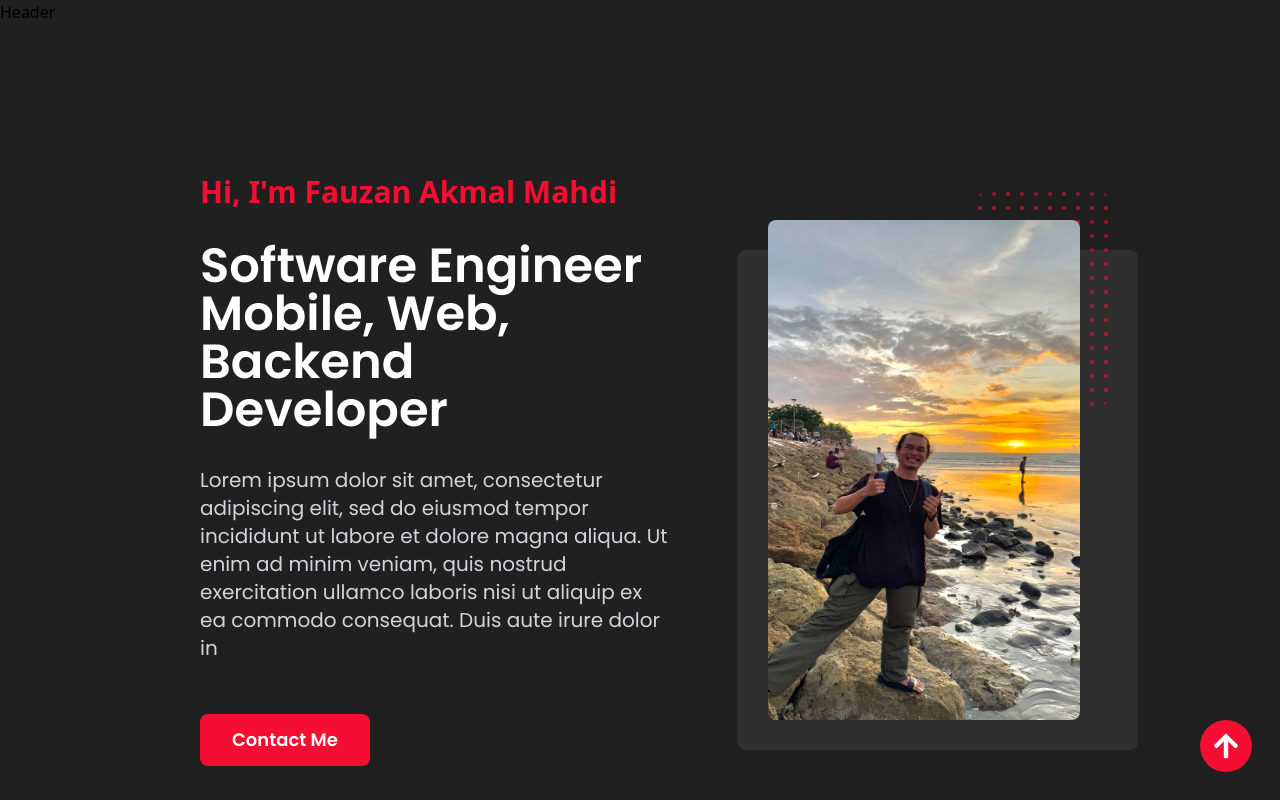
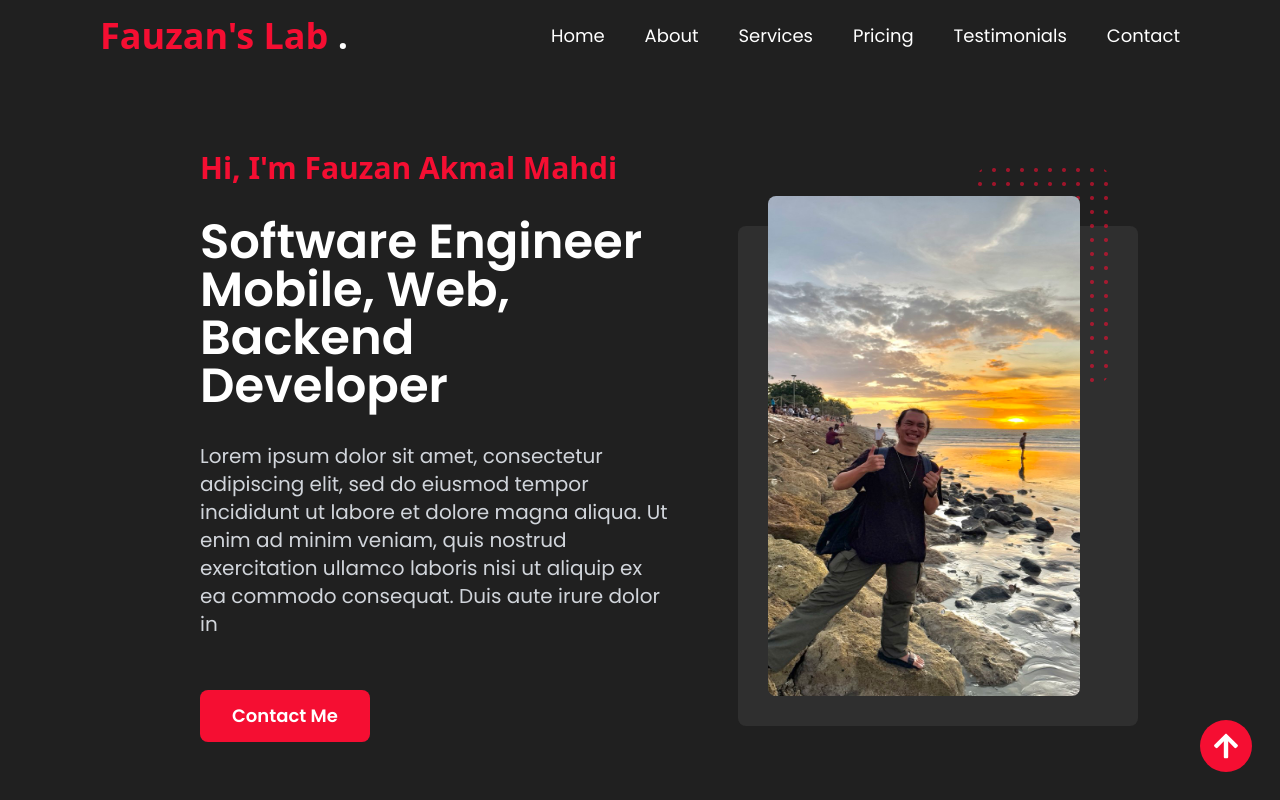
Before and after one commit to ozaenzenzen/reactjs_template_4, a React (Vite) app: page / in a window 1280 px wide. Shown: the top 800 px of the page. Built offline with nearby package versions, Linux system fonts and the light colour scheme.

Commit message:
update header: unfinished bug found

```diff
--- a/src/sections/Header.jsx
+++ b/src/sections/Header.jsx
@@ -1,7 +1,95 @@
-import React from "react";
+import React, { useEffect, useState } from "react";
+import { Link } from "react-scroll";
+import { IoCloseSharp } from "react-icons/io5";
+import { FaBars } from "react-icons/fa";
 
 const Header = () => {
-  return <div>Header</div>;
+  const [menuOpen, setMenuOpen] = useState(false);
+  const menuLink = [
+    { name: "Home", to: "home" },
+    { name: "About", to: "about" },
+    { name: "Services", to: "services" },
+    { name: "Pricing", to: "pricing" },
+    { name: "Testimonials", to: "testimonials" },
+    { name: "Contact", to: "contact" },
+  ];
+
+  useEffect(() => {
+    if (menuOpen) {
+      document.body.classList.add("overflow-hidden");
+    } else {
+      document.body.classList.remove("overflow-hidden");
+    }
+    return () => {
+      document.body.classList.remove("overflow-hidden");
+    };
+  }, [menuOpen]);
+  return (
+    <header className="bg-themeblack py-4 lg:px-[100px] px-7 fixed top-0 left-0 w-full z-50">
+      <div className="flex justify-between items-center">
+        <div className="text-themered font-bold text-left text-4xl">
+          Fauzan's Lab <span className="text-white">.</span>
+        </div>
+        <button
+          className="text-white text-2xl md:hidden"
+          onClick={() => setMenuOpen(!menuOpen)}
+        >
+          {menuOpen ? <IoCloseSharp /> : <FaBars />}
+        </button>
+
+        <nav className="hidden md:block">
+          <ul className="flex space-x-10 text-lg font-poppins text-white">
+            {menuLink.map((item, index) => (
+              <li key={item.to}>
+                <Link
+                  to={item.to}
+                  smooth={true}
+                  duration={500}
+                  className={`cursor-pointer ${
+                    Link.name === "Home"
+                      ? "text-themered"
+                      : "hover:text-themered transition-colors"
+                  }`}
+                >
+                  {item.name}
+                </Link>
+              </li>
+            ))}
+          </ul>
+        </nav>
+
+        <div
+          className={`fixed top-0 left-0 h-full w-full bg-black text-white transform ${
+            menuOpen ? "translate-x-0" : "-translate-x-full"
+          } transition-transform duration-300 ease-in-out z-40 flex items-center justify-center overflow-y-hidden`}
+        >
+          <IoCloseSharp
+            className="fixed top-3 right-6 text-3xl cursor-pointer"
+            onClick={() => setMenuOpen(false)}
+          />
+          <ul className="flex flex-col space-y-6 text-2xl text-center">
+            {menuLink.map((item, index) => (
+              <li key={item.to}>
+                <Link
+                  to={item.to}
+                  smooth={true}
+                  duration={500}
+                  className={`cursor-pointer ${
+                    item.name === "Home"
+                      ? "text-themered"
+                      : "hover:text-themered transition-colors font-poppins"
+                  }`}
+                  onClick={() => setMenuOpen(false)}
+                >
+                  {item.name}
+                </Link>
+              </li>
+            ))}
+          </ul>
+        </div>
+      </div>
+    </header>
+  );
 };
 
 export default Header;
```
